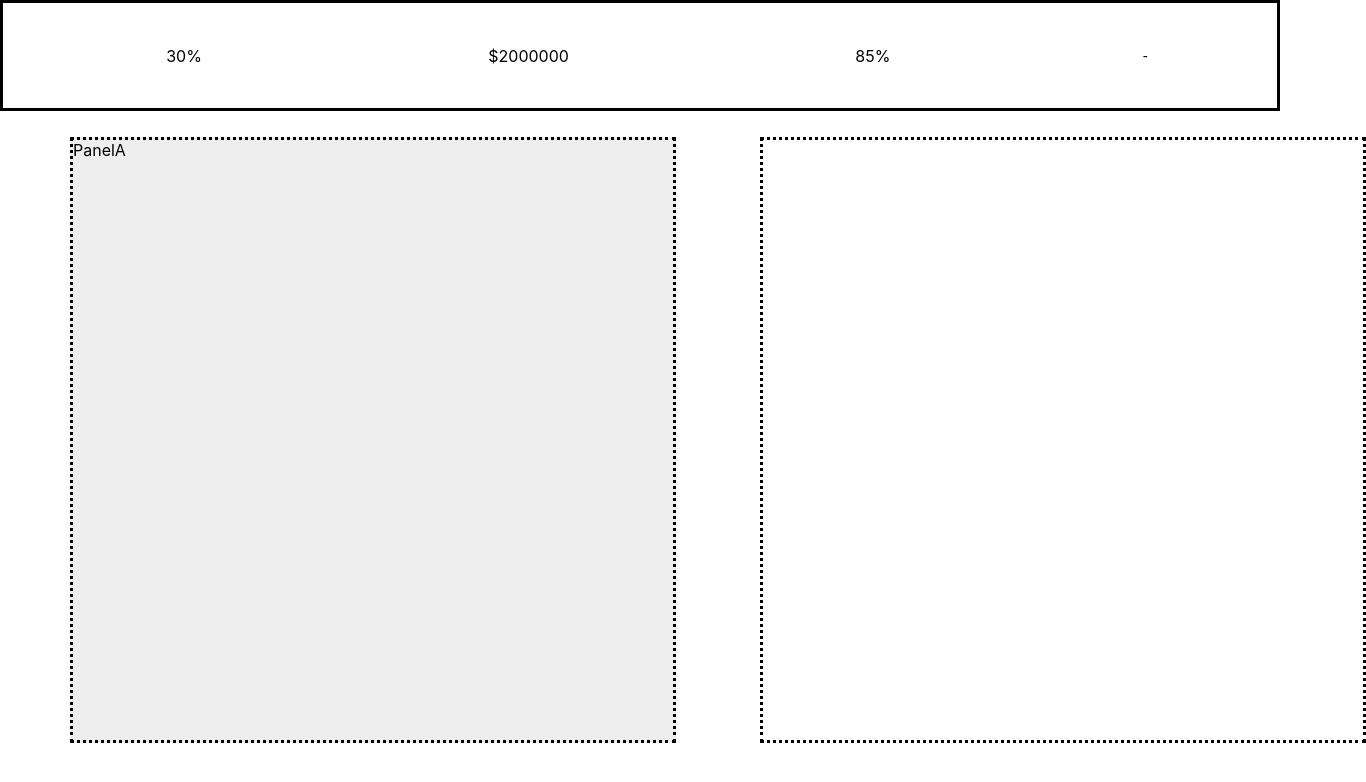
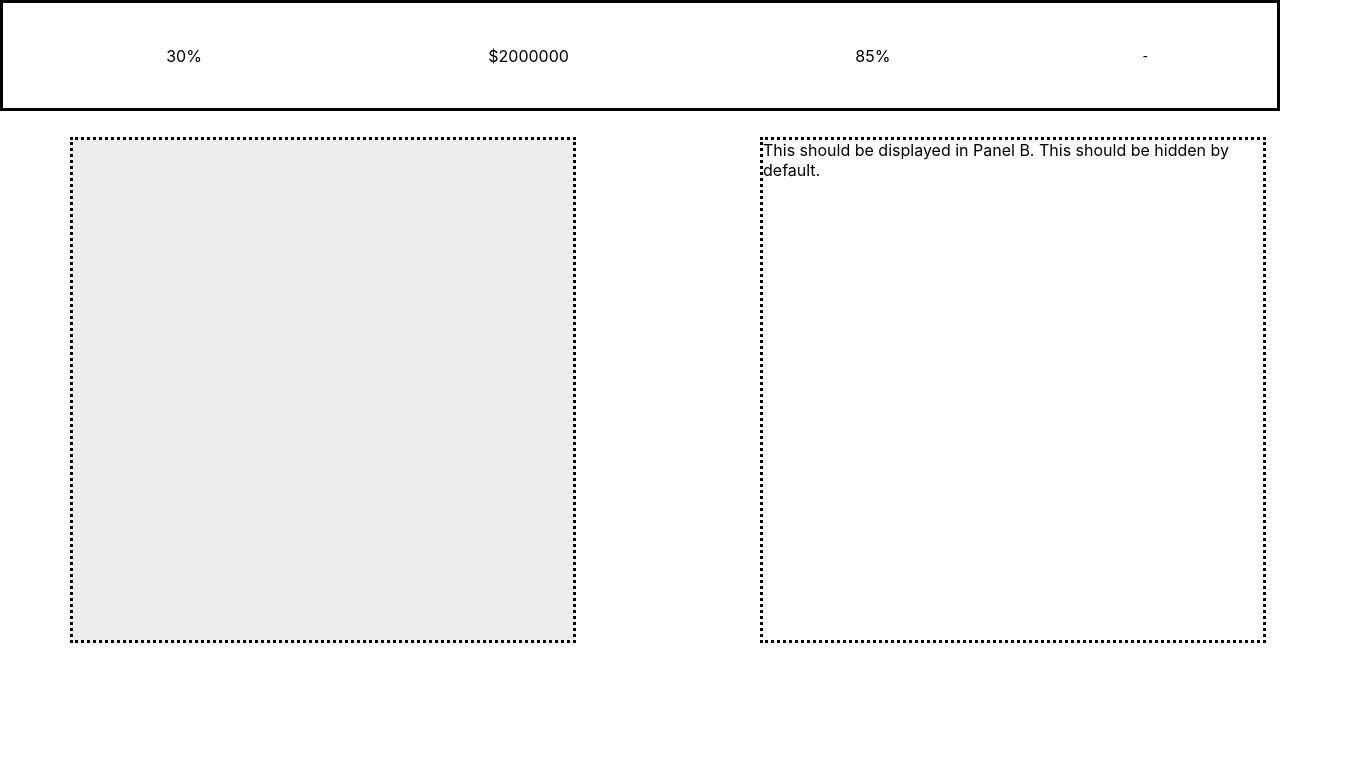
Before and after one commit to sunsnba/RM, a React (Create React App) app: page / in a window 1280 px wide. Shown: the top 782 px of the page, 1366 px wide, since content can reach past the window. Built offline with nearby package versions, Linux system fonts and the light colour scheme; the HTML template or start-up script is replaced by a standard one.

Commit message:
all panel logic now working

```diff
--- a/src/App.css
+++ b/src/App.css
@@ -15,10 +15,10 @@ body { margin: 0 }
 .A {
   margin-top: 2%;
   margin-left: 70px;
-  width: 600px;
-  height: 600px;
+  width: 500px;
+  height: 500px;
   border: dotted;
-  background: #EEEEEE;
+  background: #FFFFFF;
   position: absolute;
 
 }
@@ -26,10 +26,10 @@ body { margin: 0 }
 .B {
   margin-top: 2%;
   margin-left: 760px;
-  width: 600px;
-  height: 600px;
+  width: 500px;
+  height: 500px;
   border: dotted;
-  background: #FFFFFF;
+  background: #EEEEEE;
   position: absolute;
 }
 
@@ -46,3 +46,23 @@ body { margin: 0 }
   font-size: 15px;
 
 }
+
+.C {
+  margin-top: 2%;
+  margin-left: 760px;
+  width: 500px;
+  height: 500px;
+  border: dotted;
+  background:  #FFFFFF;
+  position: absolute;
+}
+
+.D {
+  margin-top: 2%;
+  margin-left: 70px;
+  width: 500px;
+  height: 500px;
+  border: dotted;
+  background: #EEEEEE;
+  position: absolute;
+}
--- a/src/App.js
+++ b/src/App.js
@@ -14,6 +14,7 @@ class App extends Component {
     contA: data.contentA,
     contB: data.contentB,
     isPositive: false,
+    bShow: true,
   }
   this.headerClick = this.headerClick.bind(this);
   }
@@ -30,8 +31,8 @@ class App extends Component {
         <header className="App-header">
          <Header hData={this.state.hData} headerClick={this.headerClick} isPositive={this.state.isPositive}/>
         </header>
-        <PanelA />
-        <PanelB />
+        <PanelA contA={this.state.contA} bShow={this.state.bShow} isPositive={this.state.isPositive}/>
+        <PanelB contB={this.state.contB} bShow={this.state.bShow} isPositive={this.state.isPositive}/>
       </div>
     );
   }
--- a/src/Header.js
+++ b/src/Header.js
@@ -10,9 +10,7 @@ class Header extends Component {
 
 render (props) {
 
-    let shouldRenderHeader = this.props.isPositive
-
-    let headerContent = shouldRenderHeader ? (
+    let headerContent = this.props.isPositive ? (
         <div className="HeadStyle" >
         <input className="plus-button" type="button" value="+" onClick={this.props.headerClick} />
         </div>
--- a/src/PanelA.js
+++ b/src/PanelA.js
@@ -6,13 +6,18 @@ class PanelA extends Component {
     }
 
 render () {
+
+    let shouldRender = this.props.isPositive && this.props.bShow || this.props.bShow
+
+    let panel1 = shouldRender ? (
+        <div className="D">  </div>
+    ) : (
+        <div className="A"> {this.props.contA} </div>
+    )
     return (
-        <div className="A">
-            PanelA
-        </div>
-    )
-}
-
+        <div> {panel1} </div>
+    );
+    }
 }
 
 export default PanelA;
--- a/src/PanelB.js
+++ b/src/PanelB.js
@@ -6,13 +6,18 @@ class PanelB extends Component {
     }
 
 render () {
+
+    let shouldRender = this.props.isPositive && this.props.bShow || this.props.bShow;
+
+    let panel2 = shouldRender ? (
+        <div className="C"> {this.props.contB} </div>
+    ) : (
+        <div className="B">  </div>
+    )
     return (
-        <div className="B">
-
-        </div>
+        <div > {panel2}  </div>
     )
-}
-
+    }
 }
 
 export default PanelB;
--- a/src/data.json
+++ b/src/data.json
@@ -1,5 +1,5 @@
 {
     "headerData": ["30%", "$2000000", "85%"],
-    "contentA": "This should be displaye in Panel A. This is visible by default",
+    "contentA": "This should be displayed in Panel A. This is visible by default.",
     "contentB": "This should be displayed in Panel B. This should be hidden by default."
 }
```
